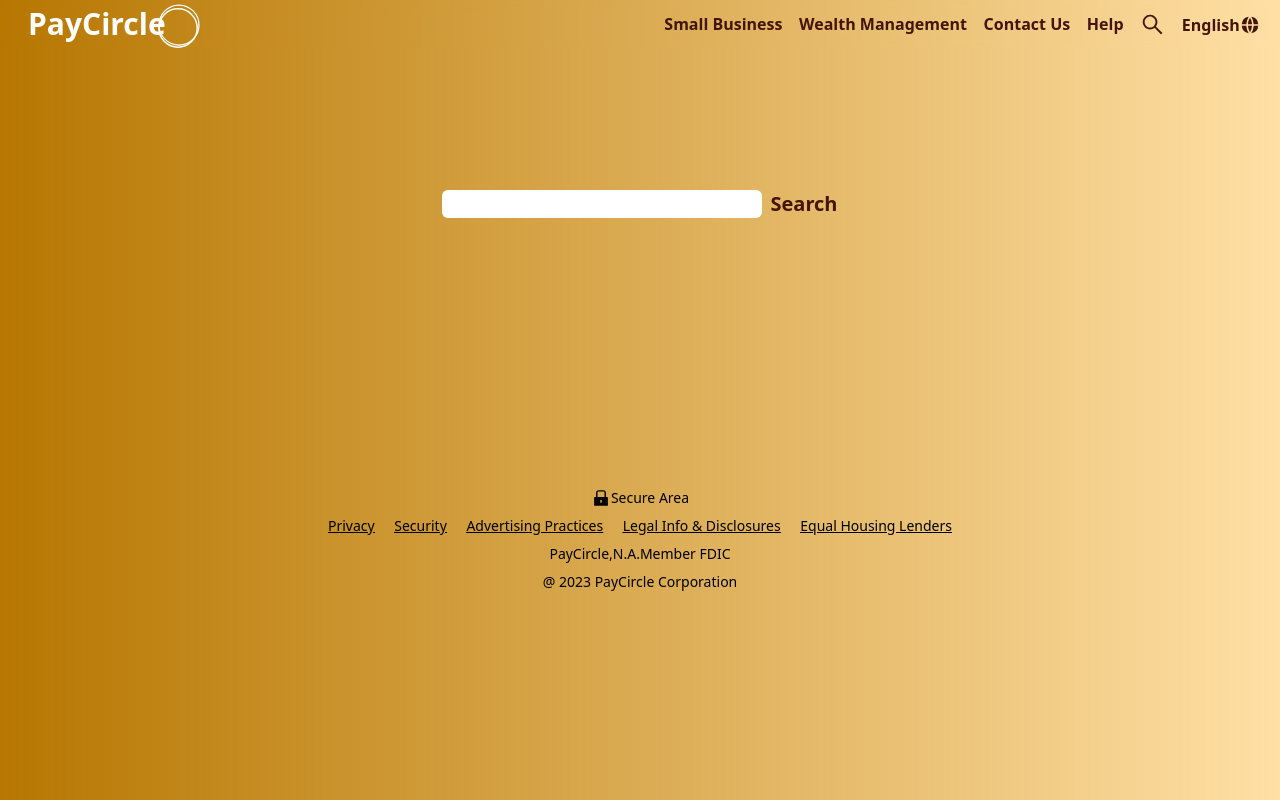
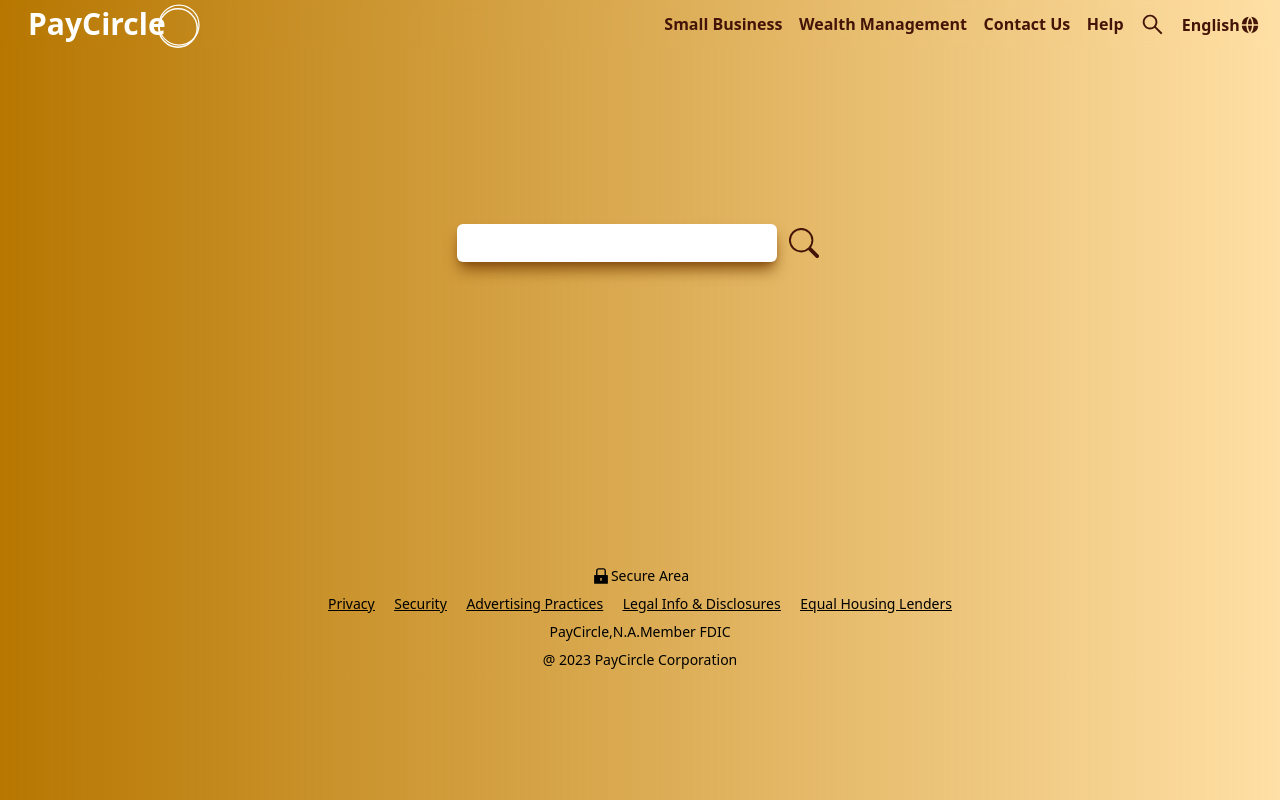
Before and after one commit to yogeshtakeo/team-white, a React (Vite) app: page /Search in a window 1280 px wide. Built offline with nearby package versions, Linux system fonts and the light colour scheme.

Commit message:
Search Page

```diff
--- a/src/App.css
+++ b/src/App.css
@@ -25,3 +25,7 @@ backdrop-filter:blur(15px);
   width:40rem;
   height: 26rem;
 }
+.borderc{
+  border-image:linear-gradient( to right,rgb(234, 199, 24), rgb(255, 98, 0));
+  border-image-slice:1;
+}
--- /dev/null
+++ b/src/Context/dataProvider.ts
@@ -0,0 +1,42 @@
+import React , {useState} from 'react'
+const dataContext=React.createContext<DataContextProps>({})
+interface Item {
+    title: string;
+    text?: string;
+    img?: string;
+  }
+  interface DataContextProps {
+    data: Item[];
+  }
+
+  const initialState: Item[] = [
+    {
+      title: 'Routing Number',
+      text: '...',
+      img: 'img1',
+    },
+    {
+      title: 'Routing',
+      text: '...',
+    },
+    {
+      title: 'Referrals',
+      text: '...',
+    },
+    {
+      title: 'Credit Cards',
+    },
+    {
+      title: 'Customer Services',
+    },
+  ];
+const dataProvider:React.FC = ({children}) => {
+    const [data, setdata]=useState<Item[]>(initialState)
+  return (
+    <dataContext.Provider value={{data}}>
+      {children}
+    </dataContext.Provider>
+  )
+}
+
+export default {dataProvider,dataContext}
--- a/src/Data/Data.ts
+++ b/src/Data/Data.ts
@@ -10,19 +10,22 @@ const Data = () => {
         },
         {
             title:'Routing',
-            text:'The ABA Routing Number was developed by the American Bankers Association in 1910. It identifies the specific financial institution responsible for the payment of a negotiable instrument: Originally designed to identify only check processing endpoints, it has evolved to designate participants in automated clearinghouses, electronic funds transfer and online banking. The ABA Routing Number has changed over the years to accommodate the Federal Reserve System, the advent of MICR, and the implementation of the Expedited Funds Availability Act and Check 21.'
+            text:'Routing is a fundamental concept in computer networking that involves the process of selecting the optimal path for data packets to travel from a source to a destination across a network. It determines the most efficient path based on various factors such as network topology, congestion, and cost. Routing plays a vital role in the banking sector, facilitating seamless transaction processing and enhancing operational efficiency. Efficient routing ensures that customer transactions are directed to the appropriate banking channels, such as ATMs, branches, online banking platforms, or mobile applications. This article explores the significance of routing in banking operations and highlights strategies to optimize routing for improved customer experience and streamlined banking processes.'
 
         },
         {
             title:'Referrals',
-            text:'The ABA Routing Number was developed by the American Bankers Association in 1910. It identifies the specific financial institution responsible for the payment of a negotiable instrument: Originally designed to identify only check processing endpoints, it has evolved to designate participants in automated clearinghouses, electronic funds transfer and online banking. The ABA Routing Number has changed over the years to accommodate the Federal Reserve System, the advent of MICR, and the implementation of the Expedited Funds Availability Act and Check 21.'
+            text:'In the context of banks, referrals refer to the practice of recommending a bank or its services to others. Banks often rely on word-of-mouth marketing and customer referrals as a way to attract new customers and expand their customer base.'
 
         },
         {
-            title:'Credit Cards'
+            title:'Credit Cards',
+            text:'Credit cards are a type of payment card that allows users to borrow money from a financial institution, typically a bank, to make purchases or access funds. They are widely accepted by merchants worldwide and offer a convenient and secure way to make transactions. Credit cards have become an integral part of the modern financial landscape, offering convenience and flexibility in making purchases, accessing credit, and managing personal finances. This article provides a comprehensive overview of credit cards, highlighting their key features, benefits, and guidelines for responsible usage. Referrals have long been recognized as a powerful tool for business growth and success. This article explores the significance of referrals, their impact on building trust, and strategies for leveraging referral marketing to expand your customer base and enhance your business.'
+
         },
         {
-            title:'Customer Services'
+            title:'Customer Services',
+            text:'Customer service refers to the support and assistance provided by a company or organization to its customers before, during, and after a purchase or interaction. It involves addressing customer inquiries, resolving issues, and ensuring a positive overall experience. Exceptional customer service is a key differentiator in todays competitive business landscape. This article explores the importance of customer service, its impact on customer satisfaction and loyalty, and provides strategies for delivering outstanding customer experiences.'
         }
     ]
     return dataLists
--- a/src/components/SearchBar.tsx
+++ b/src/components/SearchBar.tsx
@@ -1,6 +1,8 @@
 import React, {useState, ChangeEvent} from 'react'
 //import InputField from './InputField'
+//import datacontext from '../Context/datacontext'
 import Data from '../Data/Data'
+import {BsSearch} from 'react-icons/bs'
 
 
 import { useNavigate } from 'react-router-dom'
@@ -13,7 +15,7 @@ interface Item{
 const SearchBar = () => {
     const [input, setInput]=useState('')
     const[filterdata, setFilterdata]=useState<Item[]>([])
-    const[option, setOption]=useState(false)
+    //const[option, setOption]=useState(false)
 
     const handleInput=(event:ChangeEvent<HTMLInputElement>)=>{
         setInput(event.target.value)
@@ -39,23 +41,26 @@ const SearchBar = () => {
     }
   return (
     <>
-    <div className='flex flex-col h-96 justify-center items-center'>
+    <div className=' flex items-center justify-center'>
+    <div className='flex flex-col h-full justify-center items-center mt-44 mb-44'>
     <div className='flex'>
-    <input type='text' value={input} onChange={handleInput} className='border-2 border-transparent w-80 rounded-md'></input>
-    <button className='ml-2 text-orange-950 font-semibold text-xl' onClick={handleSearch}>Search</button>
+    <input type='text' value={input} onChange={handleInput} className='border-2 border-transparent w-80 rounded-md shadow-lg shadow-yellow-800'></input>
+    <button className='ml-2 p-1 text-orange-950 font-semibold text-xl flex justify-center items-center hover:scale-105 ' onClick={handleSearch}><BsSearch size={30}/></button>
     </div>
     <div className='p-8 rounded mt-2'>
+      {input &&
+    <div className='borderc flex flex-col border-2 shadow-lg shadow-orange-900 p-4 '>
     {filterdata.map((item: Item, index) => (
-        <div key={index} className='flex flex-col '>
-          <a>{item.title}</a>
+      <div key={index} className='mb-8 flex flex-col'>
+          <a className='underline text-lg mb-2 '>{item.title}</a>
           <a>{item.text}</a>
           <img src={item.img} height="100px" width="100px"/>
 
           </div>))}
-
+          </div>}
           </div>
           </div>
-
+          </div>
 
     </>
 
--- a/src/main.tsx
+++ b/src/main.tsx
@@ -3,11 +3,16 @@ import ReactDOM from "react-dom/client";
 import App from "./App.tsx";
 import "./index.css";
 import { BrowserRouter } from "react-router-dom";
+import {dataProvider} from './Context/dataProvider.ts'
 
 ReactDOM.createRoot(document.getElementById("root") as HTMLElement).render(
   <React.StrictMode>
+<dataProvider>
     <BrowserRouter>
+
     <App />
+
     </BrowserRouter>
+    </dataProvider>
   </React.StrictMode>
 );
--- a/src/pages/Search.tsx
+++ b/src/pages/Search.tsx
@@ -7,6 +7,7 @@ const Search = () => {
   return (
     <>
     <Navbar/>
+
     <SearchBar/>
     <Footer/>
     </>
```
